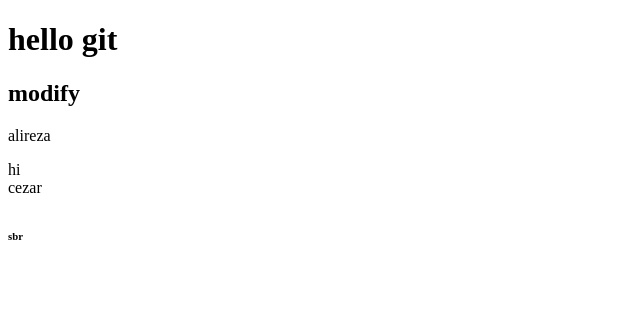
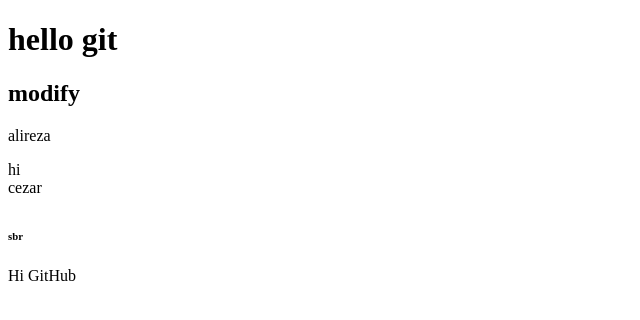
Before and after one commit to AlirezaSabzevar/git-project-one, a plain HTML site: page index.html in a window 1280 px wide. Shown: the full height of the page, 0-640 px from the left. Drawn offline with Linux system fonts and the light colour scheme.

Commit message:
updated hi github

```diff
--- a/index.html
+++ b/index.html
@@ -20,5 +20,6 @@
         </td>
     </table>
     <h6>sbr</h6>
+    <span>Hi GitHub</span>
 </body>
 </html>
```
